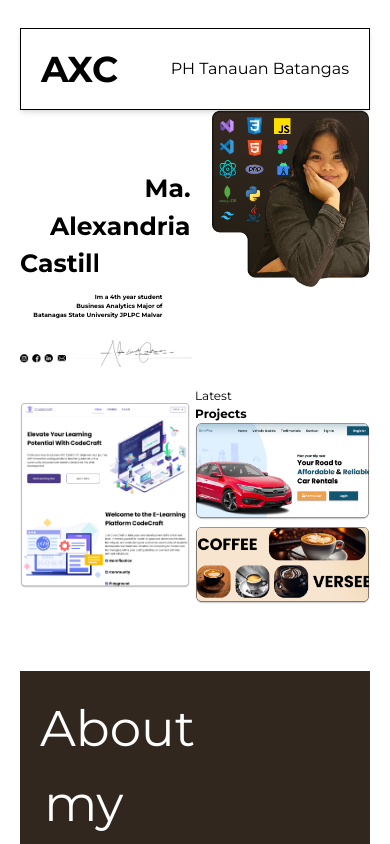
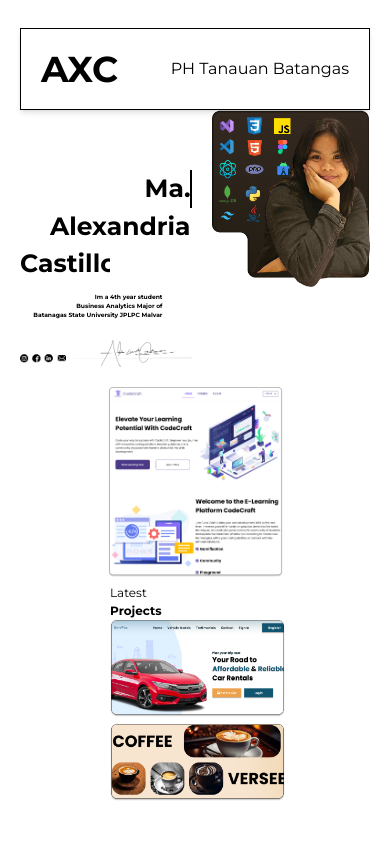
Before and after one commit to AlexaCastillo1010/Portfolio, a React (Vite) app: page / in a window 390 px wide. Shown: the top 844 px of the page. Built offline with nearby package versions, Linux system fonts and the light colour scheme.

Commit message:
more push

```diff
--- a/src/components/css/aboutskills.css
+++ b/src/components/css/aboutskills.css
@@ -161,5 +161,4 @@
     .line{
         display: none;
       }
-
-  }
+}
--- a/src/components/css/contact.css
+++ b/src/components/css/contact.css
@@ -5,6 +5,7 @@
   }
 
   .getinTouch {
+    padding-top: 30px;
     width: 100%;
     color: white;
   }
@@ -109,4 +110,5 @@
   .gmail{
     width: 80%;
   }
+
  }
--- a/src/components/css/projects.css
+++ b/src/components/css/projects.css
@@ -76,9 +76,21 @@
   }
 
 }
-@media only screen and (max-width: 425px) and (min-width: 375px)  {
-  .latest{
+@media only screen and (max-width: 425px) and (min-width: 375px) {
+  .latest {
     font-size: 12px;
   }
-
+  .projects {
+    display: flex;
+    align-items: center;
+    justify-content: center;
+    flex-direction: column;
+  }
+  .latestprojects, .codecraft, .image-container {
+    width: 100%;
+  }
+  .image-container img {
+    width: 100%; /* Ensure images take up 100% width */
+    height: auto; /* Maintain aspect ratio */
+  }
 }
```
